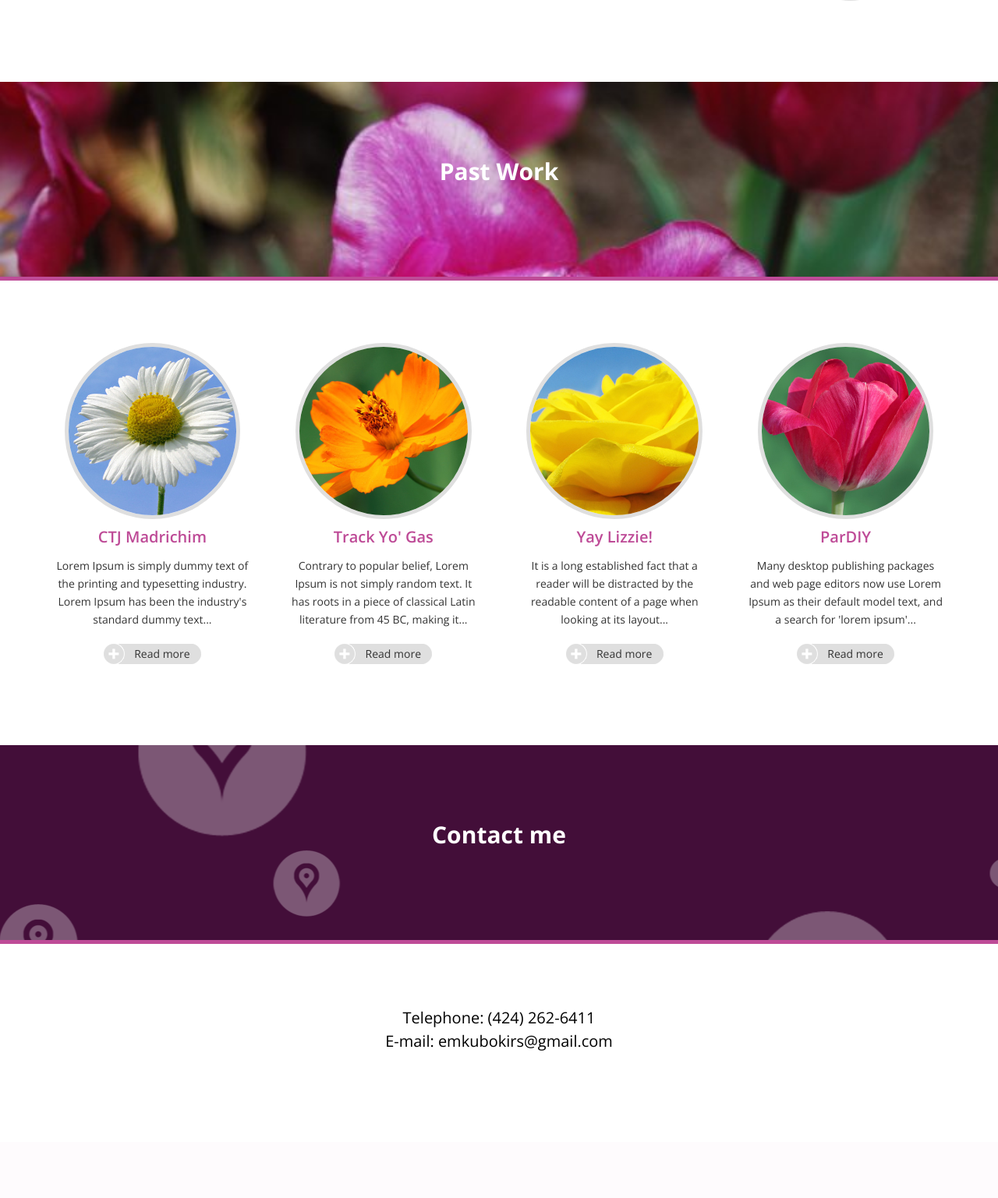
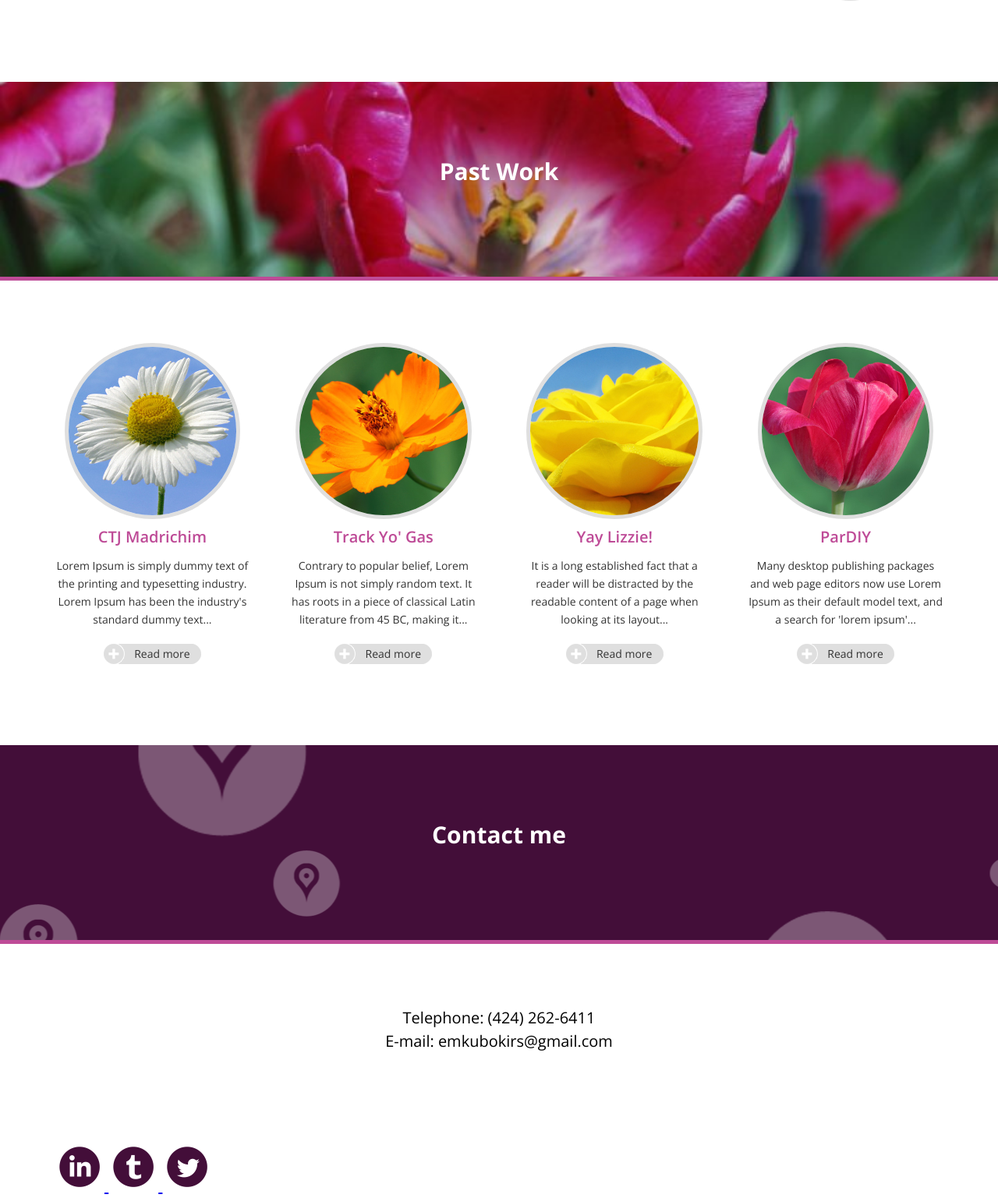
Before and after one commit to ekubokirs/work, a PHP site: page / in a window 1280 px wide. Shown: the part 1352-2889 px from the top of the page at 78% size. Before the commit the page ends 2700 px from the top, so only its background shows below. Run offline with PHP 8.4, Linux system fonts and the light colour scheme; some libraries are stand-ins or nearby versions.

Commit message:
added basic social media links

```diff
--- a/css/style.css
+++ b/css/style.css
@@ -287,10 +287,12 @@
     background-image: url('../img/about-bg.jpg');
     background-repeat: no-repeat;
     background-size: cover;
+    background-position: center;
 }
 .blog-bg {
     background: transparent url('../img/blog-bg.jpg') no-repeat;
     background-size: cover;
+    background-position: center;
 }
 .js-background-3 {
     background: transparent url('../img/contact-bg.png') top center repeat;
--- a/index.html
+++ b/index.html
@@ -112,6 +112,17 @@
 			Telephone: (424) 262-6411<br>
 			E-mail: emkubokirs@gmail.com
 		</p>
+		<div class="social-links">
+			<a href="https://www.linkedin.com/in/ekubokirs">
+				<img src="img/linkedin.png" alt="Emilia's LinkedIn">
+			</a>
+			<a href="http://www.tumblr.com/blog/ekubokirs">
+				<img src="img/tumblr.png" alt="Diving into Development">
+			</a>
+			<a href="https://twitter.com/ekubokirs">
+				<img src="img/twitter.png" alt="Emilia's Twitter">
+			</a>
+		</div>
 	</div>
 
 <script type="text/javascript">
```
Also changed, not shown: img/1914631_1369507391480_2529595_n.jpg (deleted), img/about-bg3.jpg (deleted), img/blog-bg.png (deleted), img/linkedin.png (added), img/tumblr.png (added), img/twitter.png (added), 1 other file.
